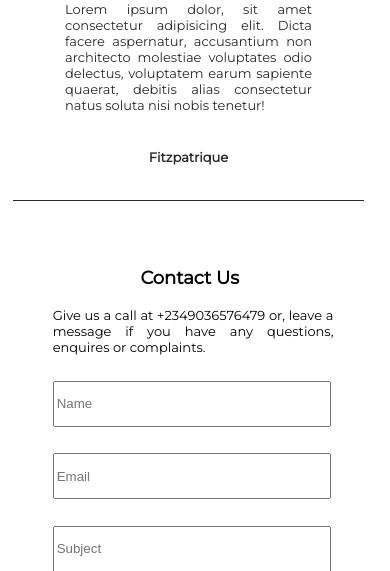
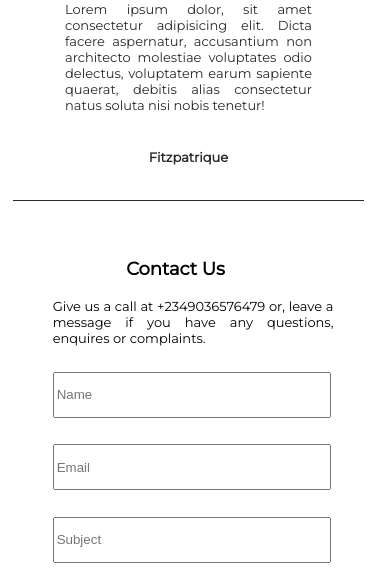
Before and after one commit to taeillo/draft, a Flask app: page / in a window 390 px wide. Shown: the part 1441-2012 px from the top of the page. Run offline with Flask 2, Linux system fonts and the light colour scheme.

Commit message:
Update index.css

```diff
--- a/static/styles/index.css
+++ b/static/styles/index.css
@@ -1023,12 +1023,12 @@ a {
     }
 
     .contact-title {
-    font-size: large;
-    font-weight: 800;
-    margin: 0;
-    padding: 1.5em 4em 1em 40%;
-    text-align: center;
-    width: fit-content;
+        font-size: large;
+        font-weight: 800;
+        margin: 0;
+        padding: 1em 6em;
+        text-align: center;
+        width: auto;
 }
 
     .contact-description{
```
